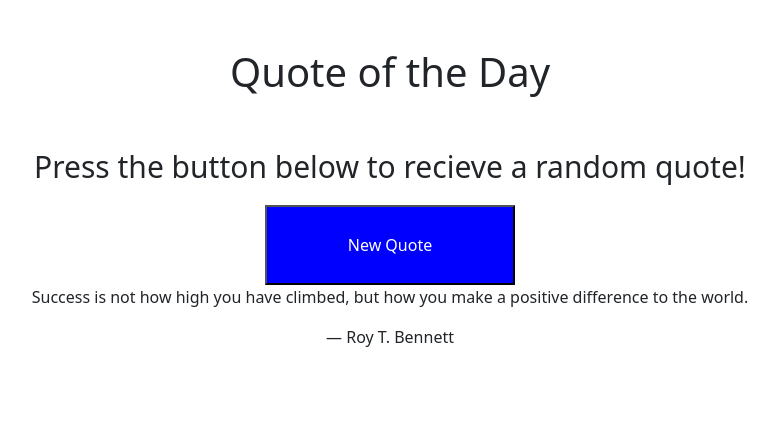
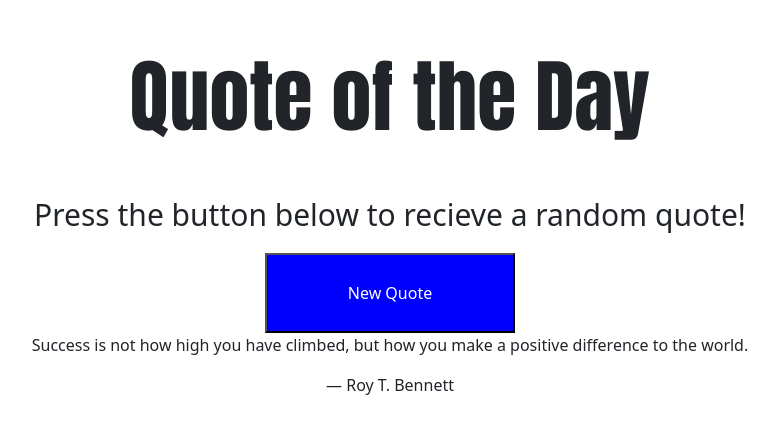
Before and after one commit to khaledww/assignment9, a plain HTML site: page index.html in a window 1280 px wide. Shown: the whole page, without its empty margins (250-1028 px from the left). Drawn offline with Linux system fonts and the light colour scheme.

Commit message:
Update style.css

```diff
--- a/style.css
+++ b/style.css
@@ -1,4 +1,4 @@
-.h1{
+.title{
 font-family: Impact, Haettenschweiler, 'Arial Narrow Bold', sans-serif;
 font-size: 80px;
 }
```
